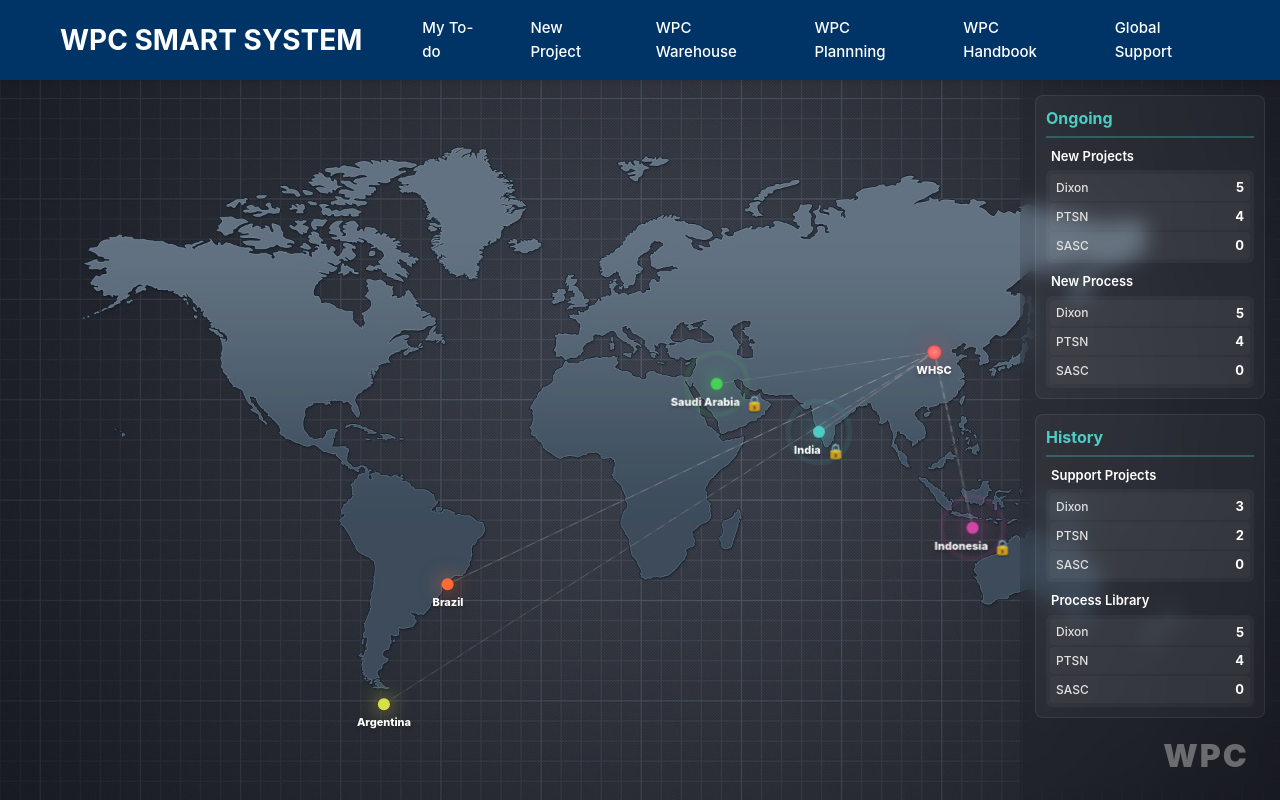
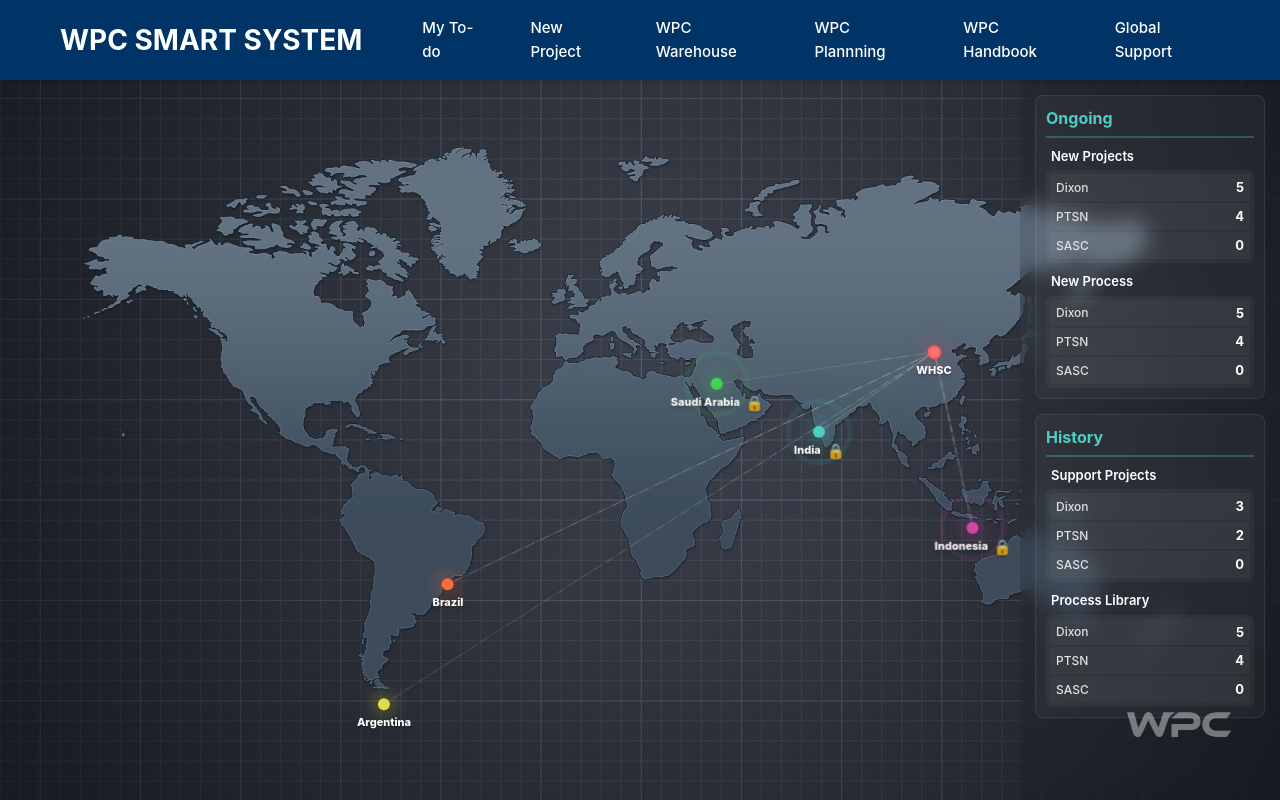
Before and after one commit to lanxiaoxing/AiFactory, a React (Vite) app: page / in a window 1280 px wide. Built offline with nearby package versions, Linux system fonts and the light colour scheme.

Commit message:
feat: update watermark logo

```diff
--- a/src/App.tsx
+++ b/src/App.tsx
@@ -18,21 +18,7 @@ const App: React.FC = () => {
         </main>
         {/* <Footer /> */}
         <div className="watermark-logo">
-          <svg viewBox="0 0 100 40" xmlns="http://www.w3.org/2000/svg">
-            <text
-              x="50%"
-              y="55%"
-              dominantBaseline="middle"
-              textAnchor="middle"
-              fill="currentColor"
-              fontSize="32"
-              fontWeight="900"
-              fontFamily="-apple-system, BlinkMacSystemFont, Arial, sans-serif"
-              letterSpacing="2"
-            >
-              WPC
-            </text>
-          </svg>
+          <img src="/wpc.PNG" alt="Watermark" />
         </div>
       </div>
     </Router>
--- a/src/styles/global.css
+++ b/src/styles/global.css
@@ -66,20 +66,19 @@ img {
 
 .watermark-logo {
   position: fixed;
-  bottom: 24px;
-  right: 24px;
+  bottom: 12px; /* Decreased from 24px */
+  right: 20px;
   z-index: 1000;
-  width: 100px;
-  height: 40px;
+  width: 160px; /* Increased from 80px */
   opacity: 0.4;
   pointer-events: none;
-  color: #e0e0e0; /* light grayish white */
 }
 
-.watermark-logo svg {
+.watermark-logo img {
   display: block;
   width: 100%;
-  height: 100%;
+  height: auto;
+  object-fit: contain;
 }
 
 @media (max-width: 768px) {
@@ -88,8 +87,8 @@ img {
   }
 
   .watermark-logo {
-    bottom: 16px;
-    right: 16px;
-    width: 60px;
+    bottom: 8px; /* Decreased from 16px */
+    right: 12px;
+    width: 100px; /* Increased from 60px */
   }
 }
```
Also changed, not shown: public/wpc.PNG (added).
